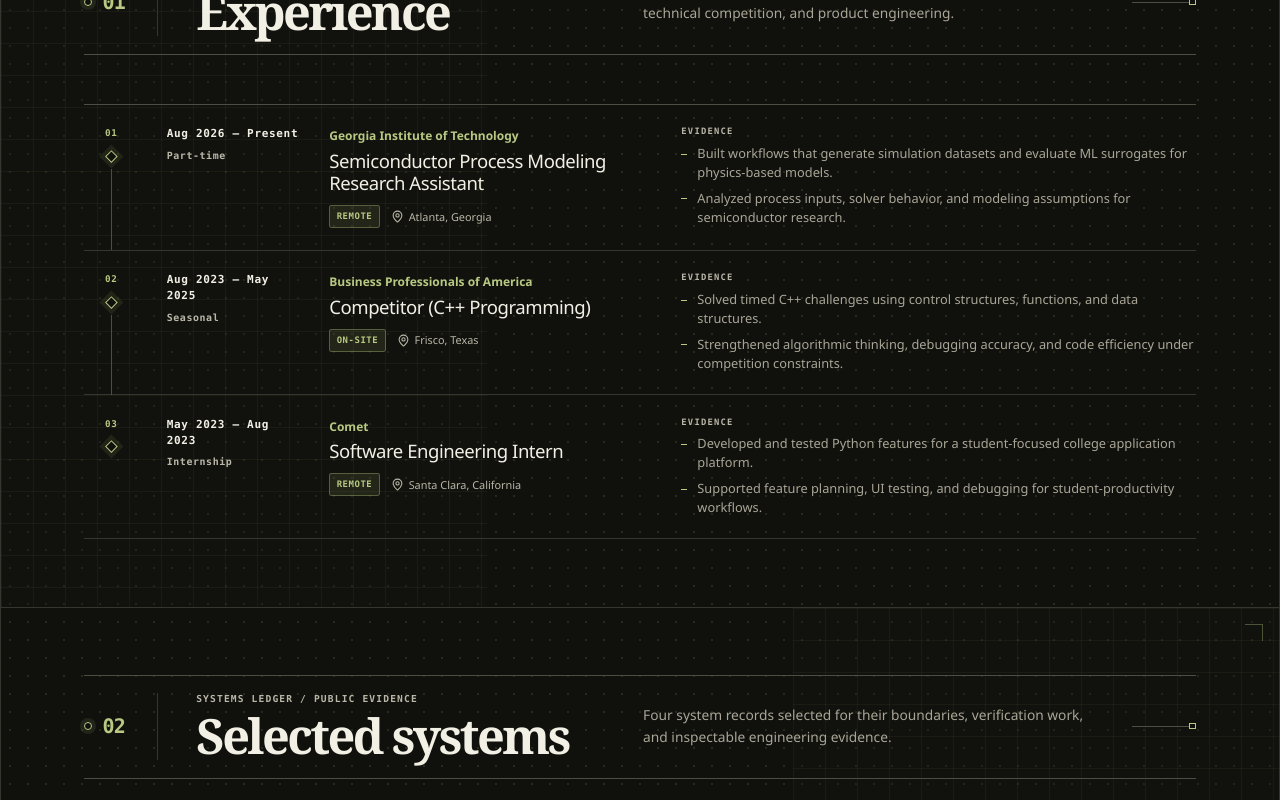
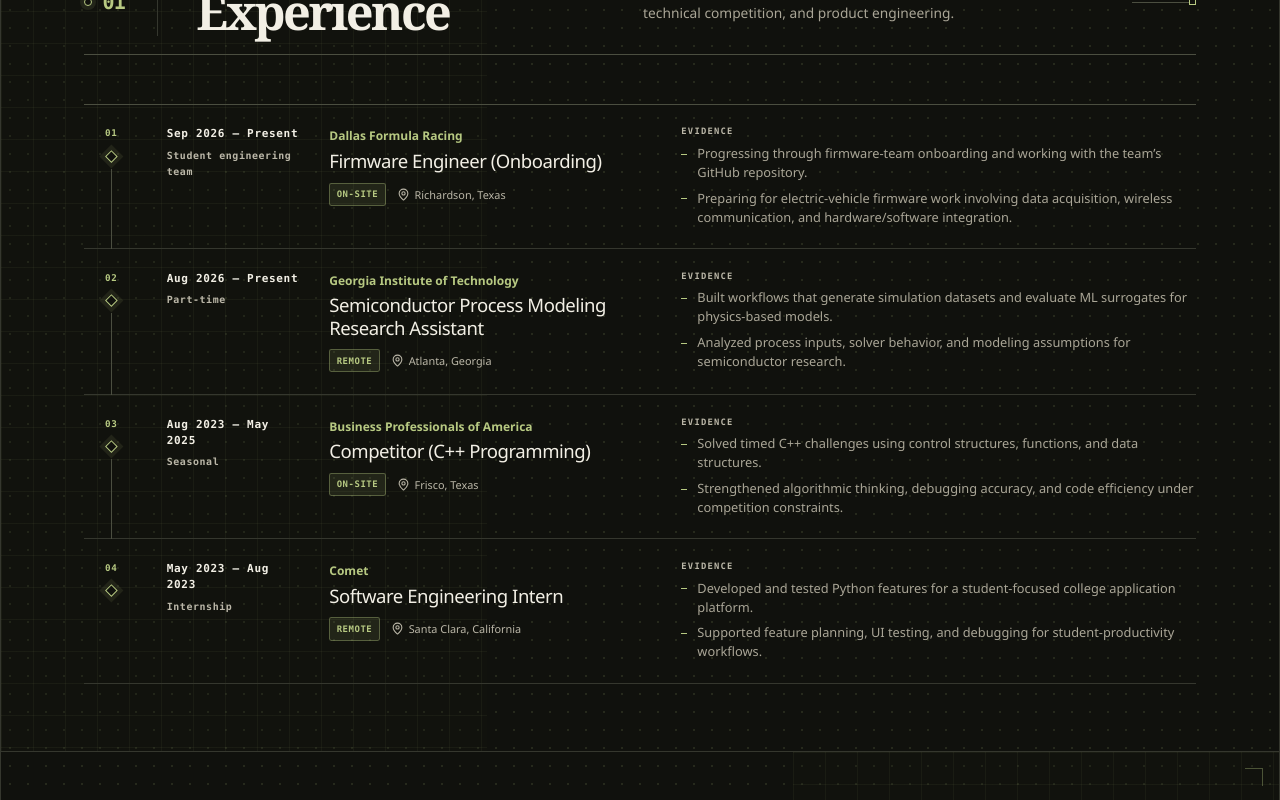
Before and after one commit to darunr1/Portfolio-Website, a Next.js app: page / in a window 1280 px wide. Shown: the part 1040-1840 px from the top of the page. Built offline with nearby package versions, Linux system fonts and the light colour scheme.

Commit message:
Add Dallas Formula Racing firmware experience

```diff
--- a/src/data/portfolio.ts
+++ b/src/data/portfolio.ts
@@ -253,6 +253,18 @@
 
 export const experiences = [
   {
+    organization: "Dallas Formula Racing",
+    role: "Firmware Engineer (Onboarding)",
+    dates: "Sep 2026 – Present",
+    engagement: "Student engineering team",
+    workMode: "On-site",
+    location: "Richardson, Texas",
+    highlights: [
+      "Progressing through firmware-team onboarding and working with the team’s GitHub repository.",
+      "Preparing for electric-vehicle firmware work involving data acquisition, wireless communication, and hardware/software integration.",
+    ],
+  },
+  {
     organization: "Georgia Institute of Technology",
     role: "Semiconductor Process Modeling Research Assistant",
     dates: "Aug 2026 – Present",
@@ -310,7 +322,7 @@
       "Computer-Aided Design (CAD)",
       "Systems Design",
     ],
-    evidence: ["AutoHIL", "Embedded Telemetry Logger"],
+    evidence: ["Dallas Formula Racing", "AutoHIL", "Embedded Telemetry Logger"],
   },
   {
     domain: "Software & computation",
```
